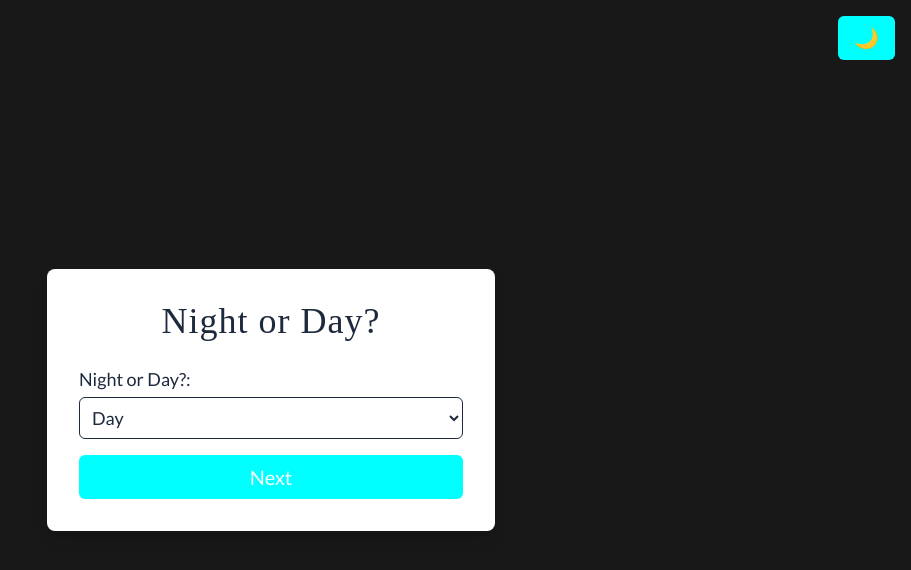
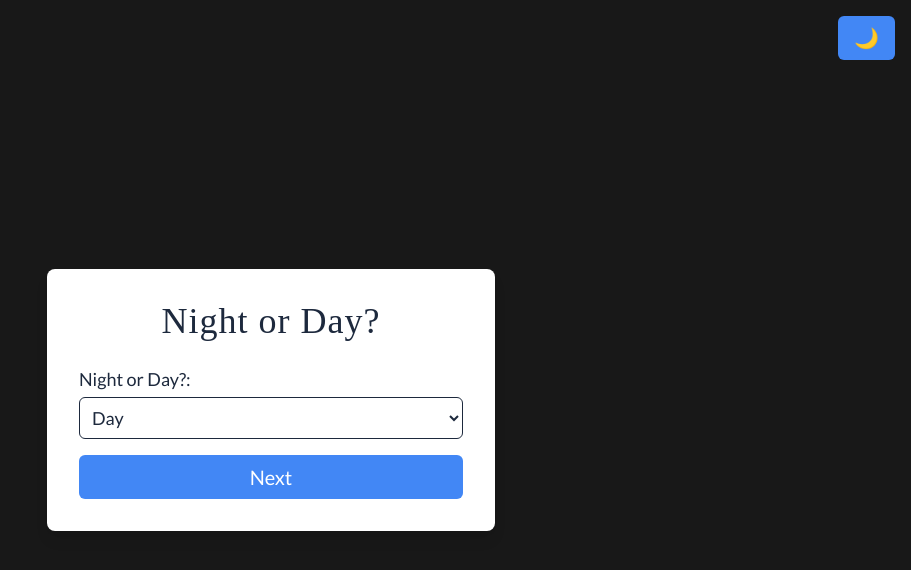
Before and after one commit to heliosalesjr/storyTime, a React (Vite) app: page / in a window 1280 px wide. Both pictures are taken after typing "Sample" into the empty fields and a click on the button "Próximo". Shown: the top 570 px of the page, without its empty margins (369-1280 px from the left). Built offline with nearby package versions, Linux system fonts and the light colour scheme; no server answers; a web font is replaced by a local one.

Commit message:
styling details

```diff
--- a/src/components/ConflictSelection.jsx
+++ b/src/components/ConflictSelection.jsx
@@ -41,7 +41,7 @@ const ConflictSelection = ({ onSelect }) => {
           {/* BOTÃO */}
           <button
             type="submit"
-            className="w-full bg-primary text-white font-lato text-xl py-2 rounded-md hover:bg-secondary transition-colors"
+            className="w-full bg-secondary text-white font-lato text-xl py-2 rounded-md hover:bg-secondary transition-colors"
           >
             Keep telling the story
           </button>
--- a/src/components/TimeSelection.jsx
+++ b/src/components/TimeSelection.jsx
@@ -21,12 +21,12 @@ const TimeSelection = ({ onSelect }) => {
 
         <div className="space-y-4">
           {/* SELEÇÃO */}
-          <label className="block text-lg font-lato text-slate-800 dark:text-slate-200">
+          <label className="block text-lg font-lato text-slate-800">
             Night or Day?:
             <select
               name="time"
               required
-              className="mt-1 block w-full p-2 border border-primary rounded-md bg-white dark:bg-dark-secondary text-slate-800 dark:text-slate-200"
+              className="mt-1 block w-full p-2 border border-primary rounded-md bg-white dark:bg-dark-secondary text-slate-800"
             >
               <option value="dia" className="font-lato">Day</option>
               <option value="noite" className="font-lato">Night</option>
--- a/src/index.css
+++ b/src/index.css
@@ -4,7 +4,7 @@
 @layer base {
   :root {
     /* 🎨 Cores vibrantes inspiradas em Atari antigo */
-    --color-primary: 0, 255, 255; /* Baby Blue neon */
+    --color-primary: 66, 135, 245; /* Baby Blue neon */
     --color-secondary: 255, 0, 144; /* Pink radioativo */
     --color-accent: 255, 255, 0; /* Amarelo neon */
     --color-background: 24, 24, 24; /* Preto azulado (Dark Mode Base) */
```
